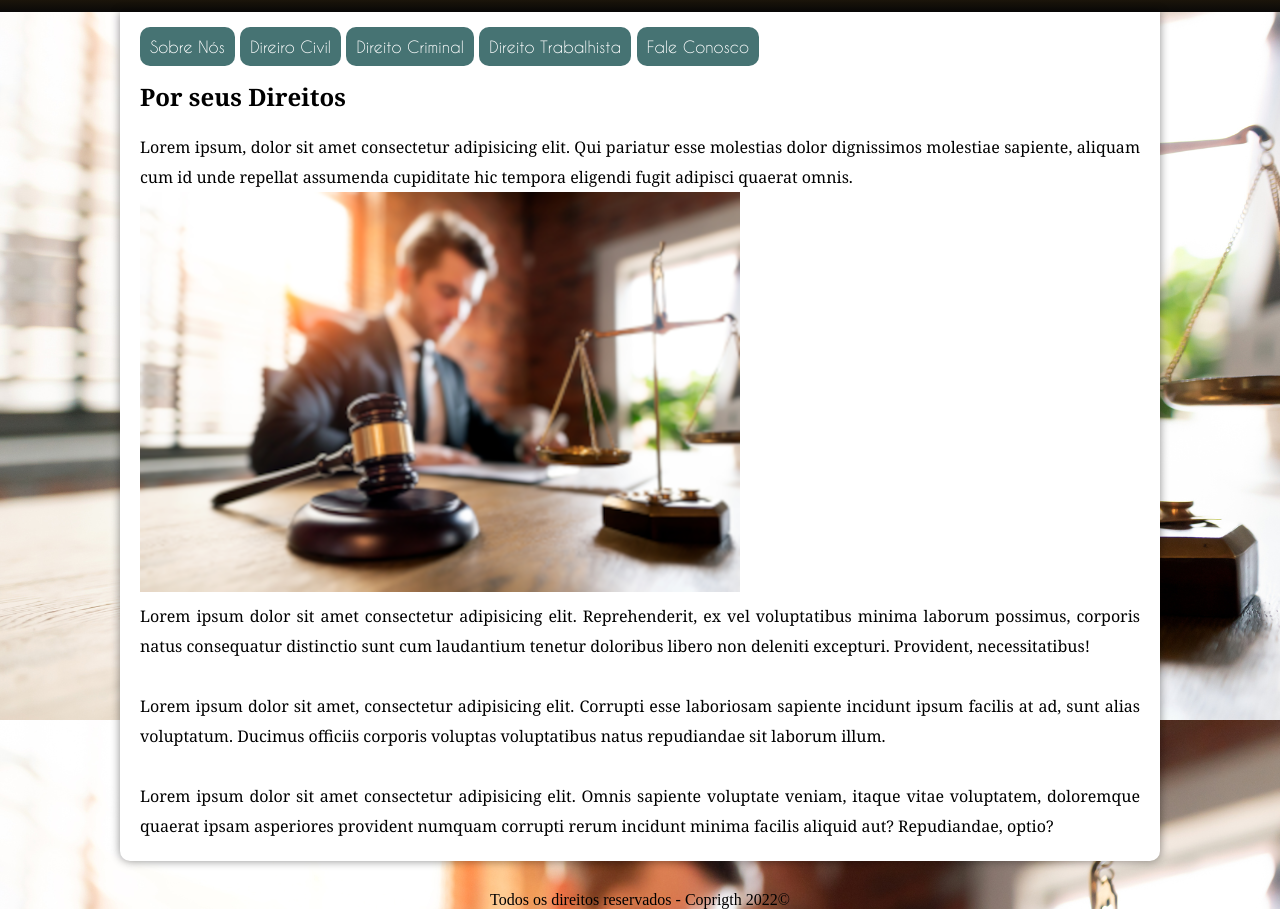
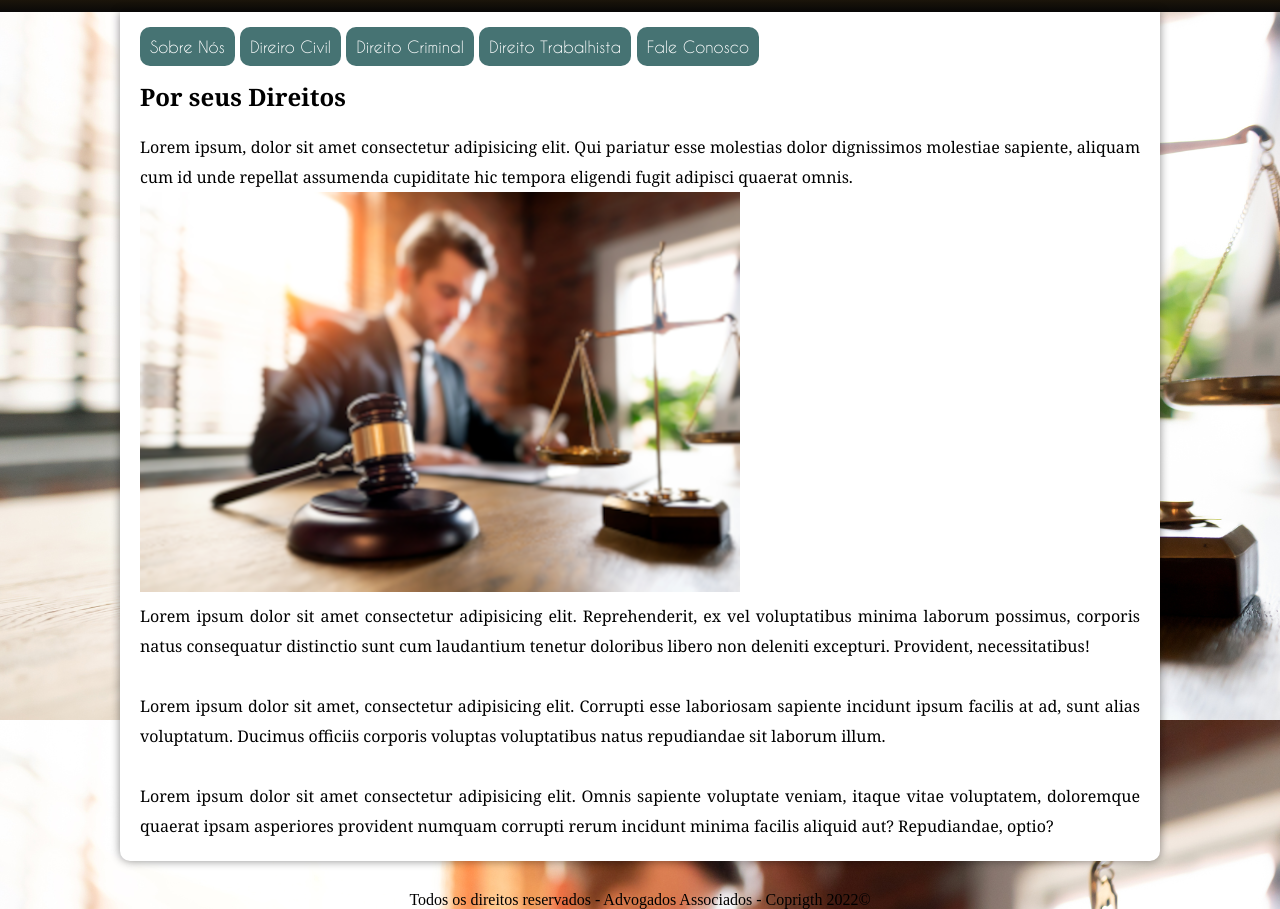
Before and after one commit to brunosdbr/projetos-e-trabalhos, a plain HTML site: page site adv/index.html in a window 1280 px wide. Shown: the part 134-1043 px from the top of the page. Drawn offline with Linux system fonts and the light colour scheme.

Commit message:
Atualização footer

```diff
--- a/site adv/index.html
+++ b/site adv/index.html
@@ -31,7 +31,7 @@
         <p>Lorem ipsum dolor sit amet consectetur adipisicing elit. Omnis sapiente voluptate veniam, itaque vitae voluptatem, doloremque quaerat ipsam asperiores provident numquam corrupti rerum incidunt minima facilis aliquid aut? Repudiandae, optio?</p>
     </main>
     <footer>
-Todos os direitos reservados - Coprigth 2022&copy;
+Todos os direitos reservados - Advogados Associados - Coprigth 2022&copy;
     </footer>
 </body>
 </html>
```
